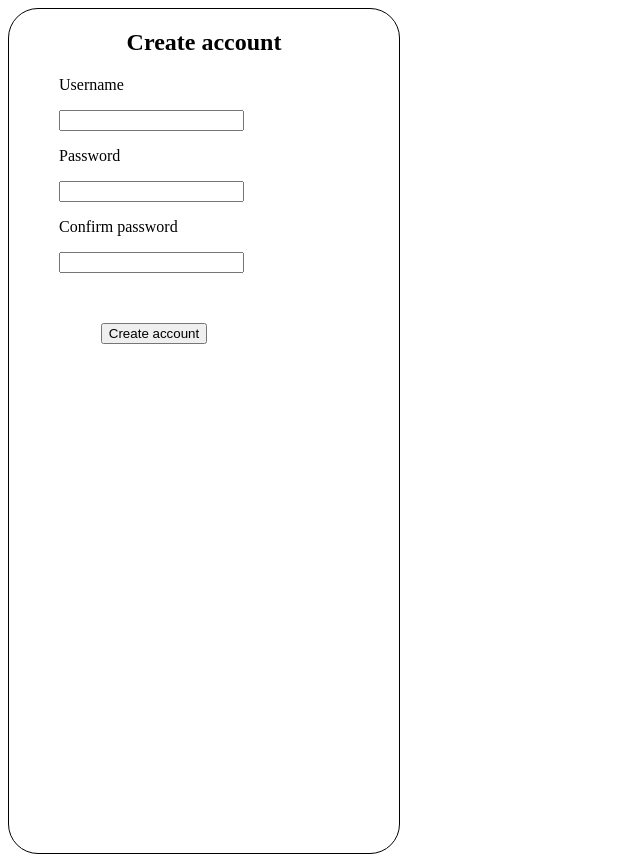
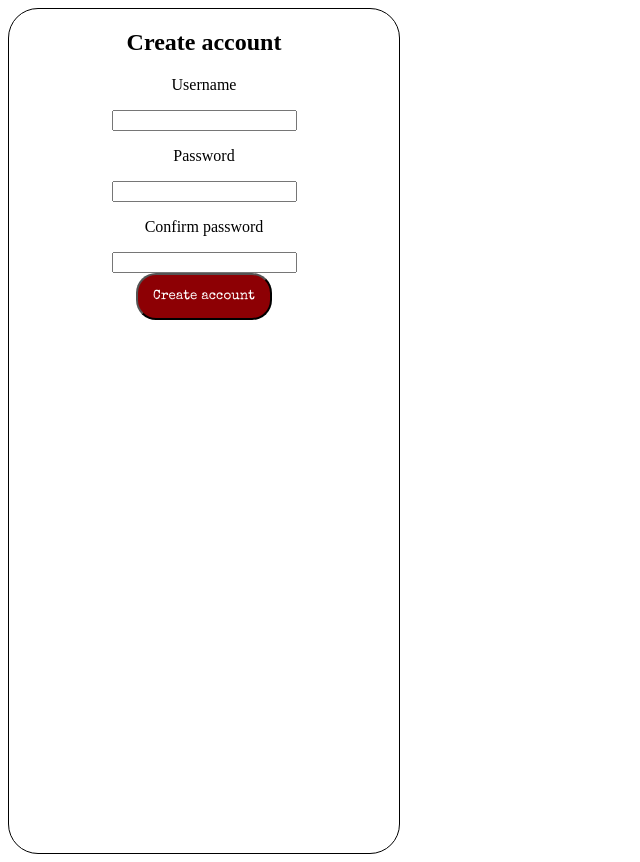
Before and after one commit to moakarlsson/crossmedia_project, a website: page public/html/registerUser.html in a window 1280 px wide. Shown: the whole page, without its empty margins (0-640 px from the left). Drawn offline with Linux system fonts and the light colour scheme.

Commit message:
chore: remove unused CSS rules and add main stylesheet link

```diff
--- a/public/css/registerUser.css
+++ b/public/css/registerUser.css
@@ -11,19 +11,3 @@ main {
     padding: 10px;
     font-size: 20px;
 }
-
-.user_credentials {
-    padding-left: 50px;
-}
-
-p{
-    text-align: left;
-}
-input {
-    display: flex;
-}
-
-#create_button {
-    margin-top: 50px; margin-right: 100px;
-
-}
--- a/public/html/registerUser.html
+++ b/public/html/registerUser.html
@@ -6,6 +6,7 @@
     <meta name="viewport" content="width=device-width, initial-scale=1.0">
     <title>Spel</title>
     <link rel="stylesheet" href="../css/registerUser.css">
+    <link rel="stylesheet" href="../css/style.css">
 </head>
 
 <body>
```
